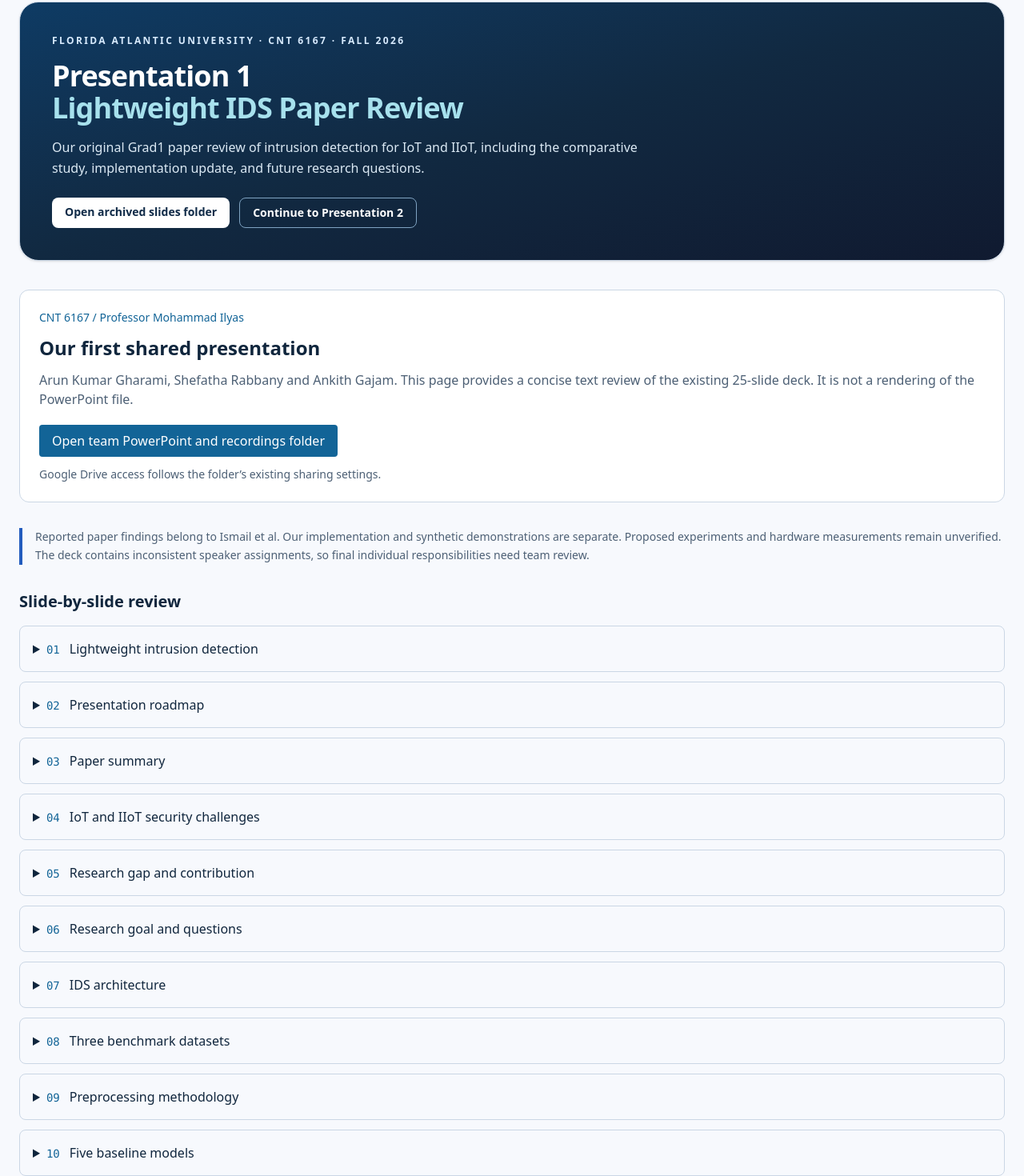
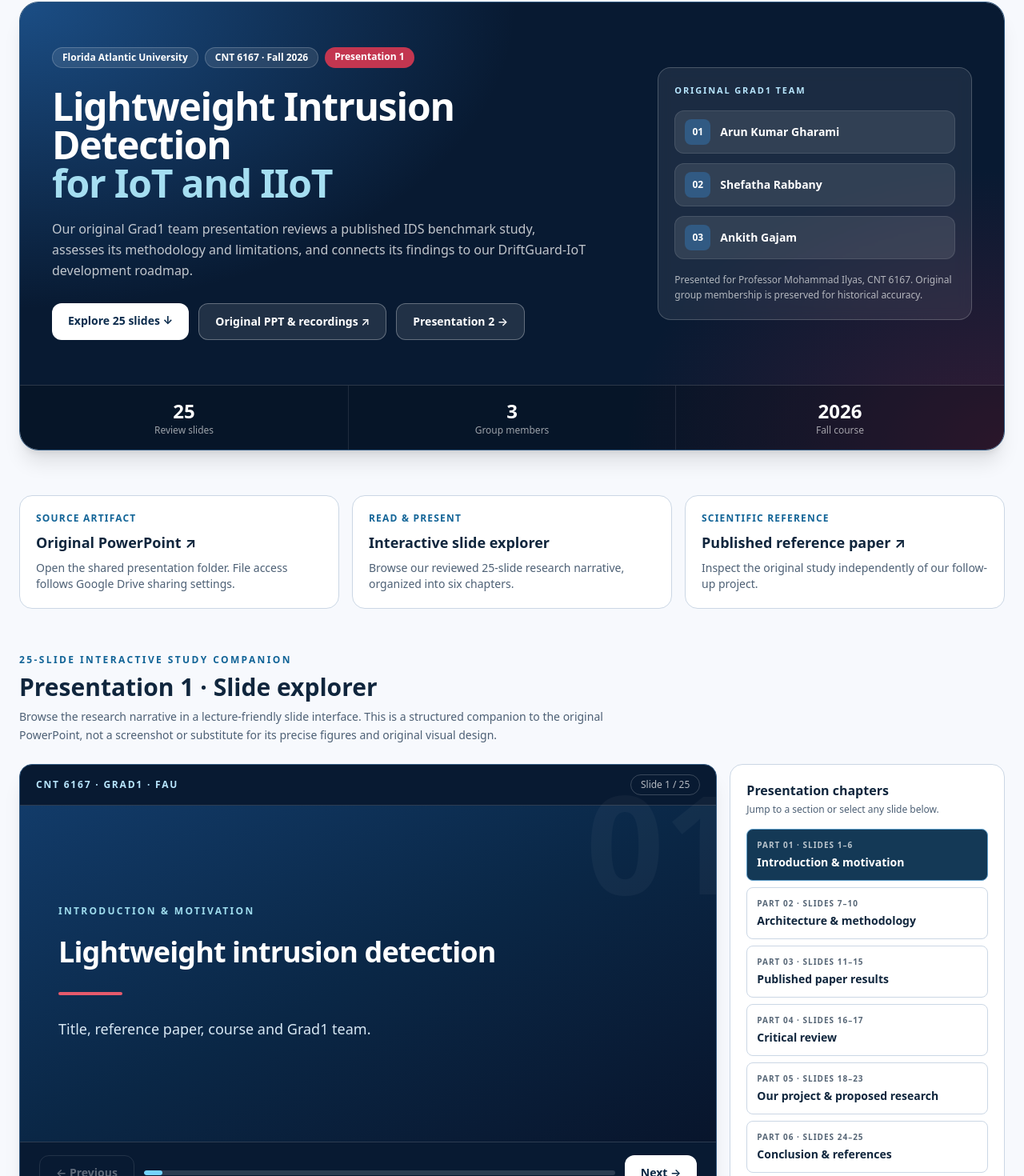
Before and after one commit to Arungharami/DriftGuard-IoT, a Next.js app in the folder apps/research-portal/: page /presentation-1 in a window 1280 px wide. Shown: the part 103-1573 px from the top of the page at 80% size. Built offline with nearby package versions, Linux system fonts and the light colour scheme.

Commit message:
style(presentation-1): polished academic hero, presentation resources and interactive slide explorer

```diff
--- a/apps/research-portal/src/app/presentation-1/page.tsx
+++ b/apps/research-portal/src/app/presentation-1/page.tsx
@@ -1,38 +1,48 @@
 import type { Metadata } from "next";
 import Link from "next/link";
+import { PRESENTATION_FOLDER } from "@/content/group";
+import { PresentationOneViewer } from "@/components/PresentationOneViewer";
 
-import { PRESENTATION_FOLDER, SLIDE_REVIEW } from "@/content/group";
-
-export const metadata: Metadata = { title: "Presentation 1 review" };
+export const metadata: Metadata = {
+  title: "Presentation 1 | Lightweight IoT Intrusion Detection",
+  description: "Original Grad1 CNT 6167 presentation: interactive 25-slide paper review, research critique and project development context."
+};
 
 export default function PresentationOnePage() {
-  return <>
-    <div className="mb-9 rounded-3xl border border-line bg-gradient-to-br from-[#0e3b64] via-[#112941] to-[#101a30] p-7 shadow-sm sm:p-10">
-      <p className="text-xs font-bold uppercase tracking-[.2em] text-[#d7eafd]">Florida Atlantic University · CNT 6167 · Fall 2026</p>
-      <h1 className="mt-4 text-3xl font-bold tracking-tight text-white sm:text-4xl">Presentation 1 <span className="block text-[#a7e1ed]">Lightweight IDS Paper Review</span></h1>
-      <p className="mt-4 max-w-3xl leading-relaxed text-[#dbe9f4]">Our original Grad1 paper review of intrusion detection for IoT and IIoT, including the comparative study, implementation update, and future research questions.</p>
-      <div className="mt-6 flex flex-wrap gap-3">
-        <a className="rounded-lg bg-white px-4 py-2 text-sm font-semibold text-[#102b48]" href={PRESENTATION_FOLDER}>Open archived slides folder</a>
-        <Link className="rounded-lg border border-[#7fa3c2] px-4 py-2 text-sm font-semibold text-white" href="/presentation-2">Continue to Presentation 2</Link>
+  return <div className="space-y-14 pb-12">
+    <section className="relative overflow-hidden rounded-3xl border border-[#315a82] text-white shadow-xl">
+      <div className="pointer-events-none absolute inset-0 bg-[#081a32]" />
+      <div className="pointer-events-none absolute inset-0" style={{background:"radial-gradient(70% 95% at 0% 0%,rgba(41,115,193,.58),transparent 72%),radial-gradient(55% 90% at 100% 100%,rgba(181,33,62,.26),transparent 70%)"}}/>
+      <div className="relative grid gap-7 px-6 py-11 sm:px-10 sm:py-14 lg:grid-cols-[1.3fr_.7fr] lg:items-center">
+        <div>
+          <div className="flex flex-wrap gap-2 text-xs font-semibold"><span className="rounded-full border border-white/20 bg-white/10 px-3 py-1">Florida Atlantic University</span><span className="rounded-full border border-white/20 bg-white/10 px-3 py-1">CNT 6167 · Fall 2026</span><span className="rounded-full bg-[#c33650] px-3 py-1">Presentation 1</span></div>
+          <h1 className="mt-6 max-w-3xl text-4xl font-extrabold tracking-tight sm:text-5xl">Lightweight Intrusion Detection <span className="block text-[#a5def1]">for IoT and IIoT</span></h1>
+          <p className="mt-5 max-w-2xl leading-relaxed text-white/75">Our original Grad1 team presentation reviews a published IDS benchmark study, assesses its methodology and limitations, and connects its findings to our DriftGuard-IoT development roadmap.</p>
+          <div className="mt-7 flex flex-wrap gap-3"><a href="#slide-explorer" className="rounded-xl bg-white px-5 py-3 text-sm font-bold text-[#0c2c4d]">Explore 25 slides ↓</a><a href={PRESENTATION_FOLDER} target="_blank" rel="noopener noreferrer" className="rounded-xl border border-white/30 bg-white/10 px-5 py-3 text-sm font-semibold">Original PPT & recordings ↗</a><Link href="/presentation-2" className="rounded-xl border border-white/30 bg-white/10 px-5 py-3 text-sm font-semibold">Presentation 2 →</Link></div>
+        </div>
+        <aside className="rounded-2xl border border-white/20 bg-white/[.08] p-5 backdrop-blur">
+          <p className="text-[11px] font-bold uppercase tracking-[.17em] text-sky-200">Original Grad1 team</p>
+          <div className="mt-4 space-y-3">{["Arun Kumar Gharami","Shefatha Rabbany","Ankith Gajam"].map((name,i)=><div key={name} className="flex items-center gap-3 rounded-xl border border-white/10 bg-white/10 px-3 py-2.5"><span className="flex h-8 w-8 shrink-0 items-center justify-center rounded-lg bg-[#315a83] text-xs font-bold">{String(i+1).padStart(2,"0")}</span><span className="text-sm font-semibold">{name}</span></div>)}</div>
+          <p className="mt-4 text-xs leading-relaxed text-white/65">Presented for Professor Mohammad Ilyas, CNT 6167. Original group membership is preserved for historical accuracy.</p>
+        </aside>
       </div>
-    </div>
-    <div className="mb-8 rounded-xl border border-line bg-surface-muted p-6">
-      <p className="text-sm font-medium text-accent">CNT 6167 / Professor Mohammad Ilyas</p>
-      <h2 className="mt-3 text-2xl font-semibold">Our first shared presentation</h2>
-      <p className="mt-3 text-ink-muted">Arun Kumar Gharami, Shefatha Rabbany and Ankith Gajam. This page provides a concise text review of the existing 25-slide deck. It is not a rendering of the PowerPoint file.</p>
-      <a className="mt-5 inline-block rounded bg-accent px-4 py-2 font-medium text-accent-ink" href={PRESENTATION_FOLDER}>Open team PowerPoint and recordings folder</a>
-      <p className="mt-3 text-sm text-ink-muted">Google Drive access follows the folder’s existing sharing settings.</p>
-    </div>
-    <aside className="mb-8 border-l-4 border-research pl-4 text-sm leading-relaxed text-ink-muted" aria-label="Presentation evidence note">Reported paper findings belong to Ismail et al. Our implementation and synthetic demonstrations are separate. Proposed experiments and hardware measurements remain unverified. The deck contains inconsistent speaker assignments, so final individual responsibilities need team review.</aside>
-    <section aria-labelledby="slide-review">
-      <h2 id="slide-review" className="mb-4 text-xl font-semibold">Slide-by-slide review</h2>
-      <ol className="space-y-3">{SLIDE_REVIEW.map(([title, summary], index) => <li key={title}>
-        <details className="rounded-lg border border-line p-4 open:bg-surface-muted">
-          <summary className="cursor-pointer font-medium"><span className="mr-3 font-mono text-sm text-accent">{String(index + 1).padStart(2, "0")}</span>{title}</summary>
-          <p className="mt-3 max-w-3xl leading-relaxed text-ink-muted">{summary}</p>
-        </details>
-      </li>)}</ol>
+      <div className="relative grid grid-cols-3 border-t border-white/15 bg-black/20 text-center"><div className="p-4"><p className="text-2xl font-black">25</p><p className="text-xs text-white/60">Review slides</p></div><div className="border-x border-white/10 p-4"><p className="text-2xl font-black">3</p><p className="text-xs text-white/60">Group members</p></div><div className="p-4"><p className="text-2xl font-black">2026</p><p className="text-xs text-white/60">Fall course</p></div></div>
     </section>
-    <p className="mt-8 text-sm text-ink-muted">Source deck: Grad1_Final_Presentation_Arun_Updated.pptx, October 7, 2026. Reference study: <a className="underline" href="https://doi.org/10.1109/ACCESS.2025.3554083">Ismail, Dandan and Qushou (2025)</a>.</p>
-  </>;
+
+    <section aria-label="Original presentation resources" className="grid gap-4 sm:grid-cols-3">
+      <a href={PRESENTATION_FOLDER} target="_blank" rel="noopener noreferrer" className="rounded-2xl border border-line bg-surface-muted p-5 transition hover:border-accent/50 hover:shadow-lg"><p className="text-xs font-bold uppercase tracking-widest text-accent">Source artifact</p><h2 className="mt-2 text-lg font-bold">Original PowerPoint ↗</h2><p className="mt-2 text-sm text-ink-muted">Open the shared presentation folder. File access follows Google Drive sharing settings.</p></a>
+      <a href="#slide-explorer" className="rounded-2xl border border-line bg-surface-muted p-5 transition hover:border-accent/50 hover:shadow-lg"><p className="text-xs font-bold uppercase tracking-widest text-accent">Read & present</p><h2 className="mt-2 text-lg font-bold">Interactive slide explorer</h2><p className="mt-2 text-sm text-ink-muted">Browse our reviewed 25-slide research narrative, organized into six chapters.</p></a>
+      <Link href="/reference-paper" className="rounded-2xl border border-line bg-surface-muted p-5 transition hover:border-accent/50 hover:shadow-lg"><p className="text-xs font-bold uppercase tracking-widest text-accent">Scientific reference</p><h2 className="mt-2 text-lg font-bold">Published reference paper ↗</h2><p className="mt-2 text-sm text-ink-muted">Inspect the original study independently of our follow-up project.</p></Link>
+    </section>
+
+    <PresentationOneViewer />
+
+    <section aria-labelledby="research-boundary" className="rounded-2xl border border-line bg-surface-muted p-6 sm:p-8">
+      <p className="text-xs font-bold uppercase tracking-[.16em] text-accent">Academic integrity</p>
+      <h2 id="research-boundary" className="mt-2 text-2xl font-bold">Published evidence versus our research</h2>
+      <p className="mt-3 max-w-4xl leading-relaxed text-ink-muted">Reported model results in Presentation 1 come from Ismail, Dandan and Qushou (2025). Our own streaming prototypes, synthetic demonstrations and planned follow-up measurements must not be mistaken for independent reproduction of those benchmark results. Original slide speaker assignments require team review.</p>
+      <div className="mt-5 flex flex-wrap gap-3"><a href="https://doi.org/10.1109/ACCESS.2025.3554083" target="_blank" rel="noopener noreferrer" className="rounded-xl border border-line px-4 py-2 text-sm font-semibold">Reference DOI ↗</a><Link href="/course" className="rounded-xl bg-[#1b507d] px-4 py-2 text-sm font-semibold text-white">Continue to our Presentation 2</Link></div>
+      <p className="mt-4 text-xs text-ink-muted">Original source deck: Grad1_Final_Presentation_Arun_Updated.pptx (October 7, 2026). This page is a guided text adaptation, not an exact visual reproduction of the PPTX.</p>
+    </section>
+  </div>;
 }
```
